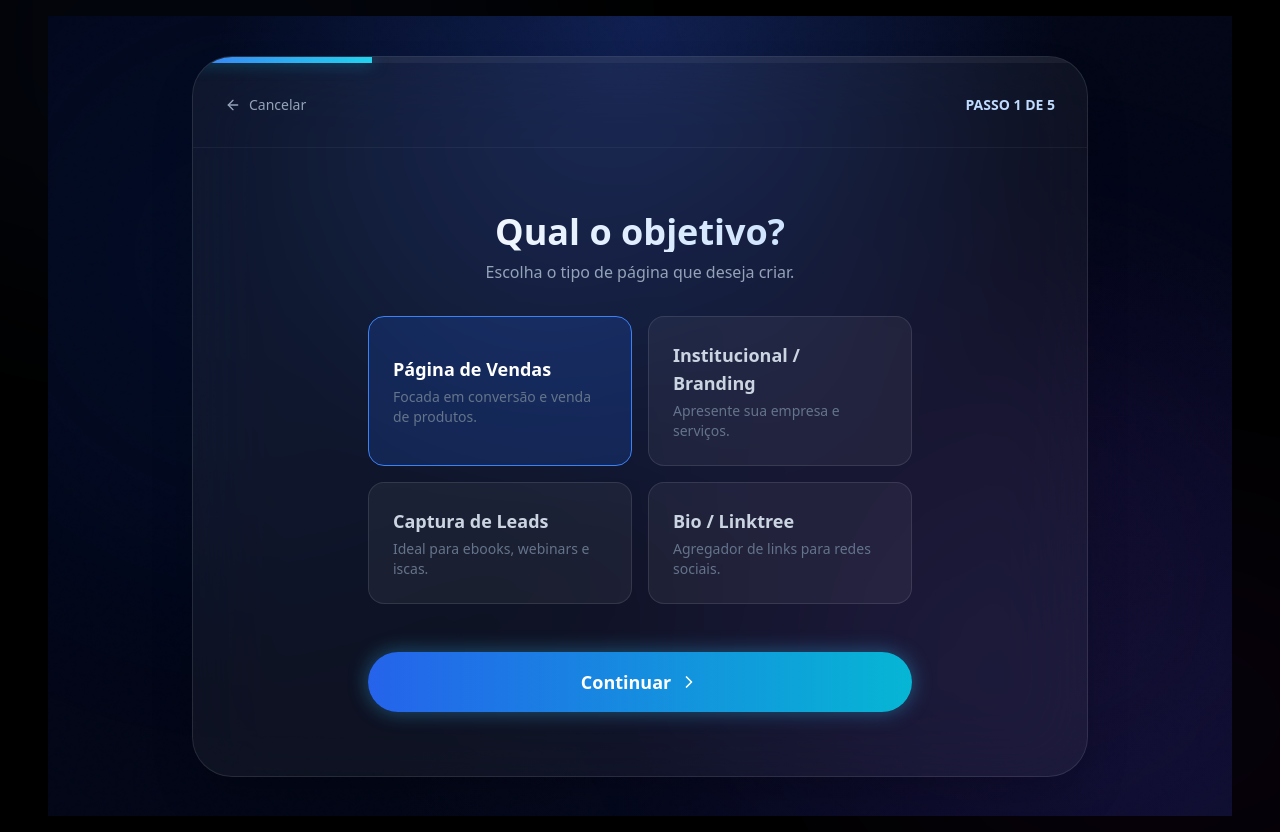
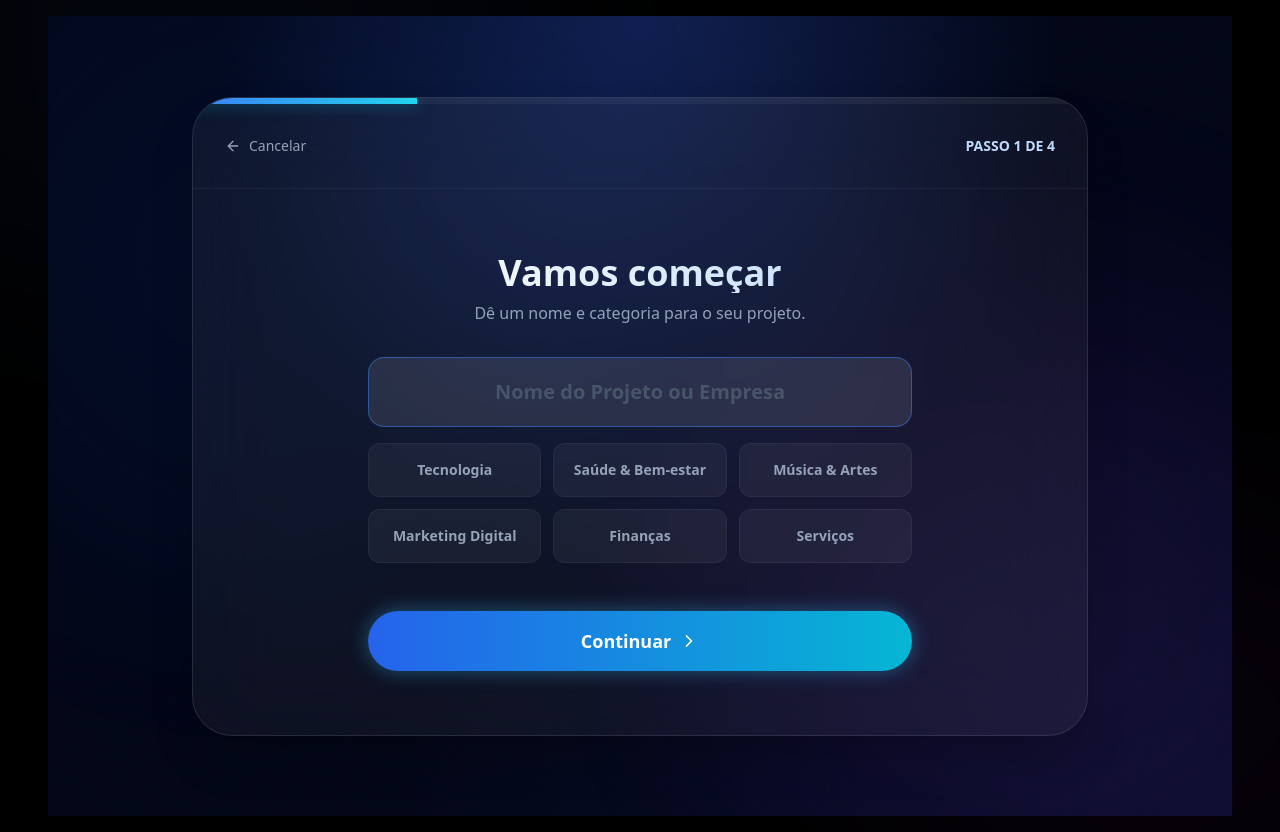
Before and after one commit to oliveiraclick/criadorLP, a Next.js app: page /dashboard/new in a window 1280 px wide. Built offline with nearby package versions, Linux system fonts and the light colour scheme; a web font is replaced by a local one.

Commit message:
fix: remove HelpCircle from FAQ and harden IconPicker

```diff
--- a/app/dashboard/new/page.tsx
+++ b/app/dashboard/new/page.tsx
@@ -14,7 +14,7 @@ export default function NewProjectPage() {
     const [formData, setFormData] = useState({
         businessName: '',
         industry: '',
-        pageType: 'sales', // sales, institutional, capture, bio
+        pageType: 'sales',
         style: '',
         logoUrl: '',
         briefing: '',
@@ -50,7 +50,6 @@ export default function NewProjectPage() {
             style: formData.style,
             logo: formData.logoUrl,
             industry: formData.industry,
-            type: formData.pageType,
         });
 
         // Pass new fields too if the preview supports them (it might read them from URL or we should save to LS for "current draft")
@@ -70,7 +69,7 @@ export default function NewProjectPage() {
                     <div className="h-1.5 w-full bg-white/5">
                         <div
                             className="h-full bg-gradient-to-r from-blue-500 to-cyan-400 transition-all duration-700 ease-out shadow-[0_0_15px_rgba(6,182,212,0.5)]"
-                            style={{ width: `${(step / 5) * 100}%` }}
+                            style={{ width: `${(step / 4) * 100}%` }}
                         ></div>
                     </div>
 
@@ -81,7 +80,7 @@ export default function NewProjectPage() {
                             Cancelar
                         </Link>
                         <div className="text-sm font-bold text-blue-200">
-                            PASSO {step} DE 5
+                            PASSO {step} DE 4
                         </div>
                     </div>
 
@@ -94,36 +93,7 @@ export default function NewProjectPage() {
                             {step === 1 && (
                                 <div className="space-y-8 animate-fade-in">
                                     <div className="text-center mb-8">
-                                        <h2 className="text-4xl font-bold bg-clip-text text-transparent bg-gradient-to-r from-white to-blue-200 mb-2">Qual o objetivo?</h2>
-                                        <p className="text-slate-400">Escolha o tipo de página que deseja criar.</p>
-                                    </div>
-
-                                    <div className="grid grid-cols-1 md:grid-cols-2 gap-4">
-                                        {[
-                                            { id: 'sales', label: 'Página de Vendas', desc: 'Focada em conversão e venda de produtos.' },
-                                            { id: 'institutional', label: 'Institucional / Branding', desc: 'Apresente sua empresa e serviços.' },
-                                            { id: 'capture', label: 'Captura de Leads', desc: 'Ideal para ebooks, webinars e iscas.' },
-                                            { id: 'bio', label: 'Bio / Linktree', desc: 'Agregador de links para redes sociais.' }
-                                        ].map((type) => (
-                                            <button
-                                                key={type.id}
-                                                type="button"
-                                                onClick={() => handleChange('pageType', type.id)}
-                                                className={`p-6 rounded-2xl border text-left transition-all ${formData.pageType === type.id ? 'bg-blue-600/20 border-blue-500 shadow-glow' : 'bg-white/5 border-white/10 hover:bg-white/10'}`}
-                                            >
-                                                <div className={`text-lg font-bold mb-1 ${formData.pageType === type.id ? 'text-white' : 'text-slate-300'}`}>{type.label}</div>
-                                                <div className="text-sm text-slate-500">{type.desc}</div>
-                                            </button>
-                                        ))}
-                                    </div>
-                                </div>
-                            )}
-
-                            {/* STEP 2: BASICS (Was 1) */}
-                            {step === 2 && (
-                                <div className="space-y-8 animate-fade-in">
-                                    <div className="text-center mb-8">
-                                        <h2 className="text-4xl font-bold bg-clip-text text-transparent bg-gradient-to-r from-white to-blue-200 mb-2">Detalhes do Projeto</h2>
+                                        <h2 className="text-4xl font-bold bg-clip-text text-transparent bg-gradient-to-r from-white to-blue-200 mb-2">Vamos começar</h2>
                                         <p className="text-slate-400">Dê um nome e categoria para o seu projeto.</p>
                                     </div>
 
@@ -162,8 +132,8 @@ export default function NewProjectPage() {
                                 </div>
                             )}
 
-                            {/* STEP 3: BRIEFING (Was 2) */}
-                            {step === 3 && (
+                            {/* STEP 2: BRIEFING */}
+                            {step === 2 && (
                                 <div className="space-y-6 animate-fade-in">
                                     <div className="text-center mb-6">
                                         <h2 className="text-3xl font-bold text-white mb-2">Detalhes Importantes</h2>
@@ -196,8 +166,8 @@ export default function NewProjectPage() {
                                 </div>
                             )}
 
-                            {/* STEP 4: VISUAL (Was 3) */}
-                            {step === 4 && (
+                            {/* STEP 3: VISUAL */}
+                            {step === 3 && (
                                 <div className="space-y-8 animate-fade-in">
                                     <div className="text-center mb-6">
                                         <h2 className="text-3xl font-bold text-white mb-2">Identidade Visual</h2>
@@ -231,8 +201,8 @@ export default function NewProjectPage() {
                                 </div>
                             )}
 
-                            {/* STEP 5: REVIEW (Was 4) */}
-                            {step === 5 && (
+                            {/* STEP 4: REVIEW */}
+                            {step === 4 && (
                                 <div className="space-y-8 animate-fade-in text-center">
                                     <div className="w-24 h-24 rounded-full bg-gradient-to-br from-blue-500 to-cyan-500 mx-auto flex items-center justify-center shadow-[0_0_50px_rgba(6,182,212,0.5)] mb-6 animate-pulse-slow">
                                         <Sparkles size={40} className="text-white" />
@@ -270,7 +240,7 @@ export default function NewProjectPage() {
 
                                 <button
                                     type="button"
-                                    onClick={step === 5 ? handleSubmit : () => setStep(s => s + 1)}
+                                    onClick={step === 4 ? handleSubmit : () => setStep(s => s + 1)}
                                     disabled={loading}
                                     className="flex-1 btn-primary-glow py-4 rounded-full text-lg shadow-lg flex items-center justify-center gap-2 group"
                                 >
@@ -278,7 +248,7 @@ export default function NewProjectPage() {
                                         <span className="animate-pulse">Criando Mágica...</span>
                                     ) : (
                                         <>
-                                            {step === 5 ? 'Gerar Landing Page' : 'Continuar'}
+                                            {step === 4 ? 'Gerar Landing Page' : 'Continuar'}
                                             <ChevronRight size={20} className="group-hover:translate-x-1 transition-transform" />
                                         </>
                                     )}
@@ -289,7 +259,7 @@ export default function NewProjectPage() {
                     </div>
 
                 </div>
-            </div >
-        </PremiumBackground >
+            </div>
+        </PremiumBackground>
     );
 }
--- a/app/preview/PageEditor.tsx
+++ b/app/preview/PageEditor.tsx
@@ -83,6 +83,7 @@ const SectionWrapper = ({
                         options={toolbarOptions}
                     />
                     <button
+                        type="button"
                         onClick={() => onToggleBgControl(sectionKey)}
                         className={`absolute top-20 right-4 z-40 bg-white text-slate-700 p-2 px-3 rounded-lg shadow-xl font-bold text-xs flex items-center gap-2 hover:bg-slate-50 transition-all ${activeBgControl === sectionKey ? 'opacity-100 ring-2 ring-blue-500' : 'opacity-0 group-hover:opacity-100'}`}
                     >
--- a/components/smart/FAQ.tsx
+++ b/components/smart/FAQ.tsx
@@ -1,5 +1,5 @@
 import { useState, useEffect } from 'react';
-import { ChevronDown, ChevronUp, HelpCircle } from 'lucide-react';
+import { ChevronDown, ChevronUp } from 'lucide-react';
 import InlineTextEdit from '@/components/ui/InlineTextEdit';
 import SectionBackground from './SectionBackground';
 
--- a/components/smart/Features.tsx
+++ b/components/smart/Features.tsx
@@ -93,14 +93,7 @@ export default function SmartFeatures({
 
     // Helper functions
     const renderIcon = (name: string, id: string) => {
-        let Icon = Settings;
-        try {
-            if (LucideIcons && (LucideIcons as any)[name]) {
-                Icon = (LucideIcons as any)[name];
-            }
-        } catch (e) {
-            console.warn(`Icon ${name} not found`);
-        }
+        const Icon = (LucideIcons as any)[name] || Settings;
         return (
             <EditWrapper isEditing={isEditing} onClick={() => onItemEdit?.(id, 'icon')} className={`w-12 h-12 rounded-lg ${t.iconBg} flex items-center justify-center mb-4 text-blue-600`}>
                 <Icon size={24} style={{ color: primaryColor }} />
--- a/components/ui/IconPicker.tsx
+++ b/components/ui/IconPicker.tsx
@@ -6,13 +6,13 @@ import * as Icons from 'lucide-react';
 // Common icons curation to avoid loading thousands
 const COMMON_ICONS = [
     'Activity', 'Award', 'BarChart', 'Check', 'Clock', 'Cloud', 'Code', 'Coffee', 'Cpu', 'Database',
-    'DollarSign', 'Download', 'Edit', 'Eye', 'File', 'Filter', 'Flag', 'Folder', 'Gift', 'Globe',
+    'DollarSign', 'Download', 'Pencil', 'Eye', 'File', 'Filter', 'Flag', 'Folder', 'Gift', 'Globe',
     'Grid', 'Heart', 'Home', 'Image', 'Inbox', 'Layers', 'Layout', 'LifeBuoy', 'Link', 'List',
     'Lock', 'Mail', 'Map', 'MessageCircle', 'Mic', 'Monitor', 'Moon', 'Music', 'Navigation', 'Package',
     'Paperclip', 'Phone', 'PieChart', 'Play', 'Plus', 'Power', 'Printer', 'Radio', 'RefreshCcw', 'Save',
     'Search', 'Send', 'Server', 'Settings', 'Share', 'Shield', 'ShoppingBag', 'ShoppingCart', 'Smartphone', 'Smile',
     'Speaker', 'Star', 'Sun', 'Tablet', 'Tag', 'Target', 'Terminal', 'Thermometer', 'ThumbsUp', 'Tool',
-    'Trash', 'TrendingUp', 'Truck', 'Tv', 'Umbrella', 'Unlock', 'Upload', 'User', 'Users', 'Video',
+    'Trash2', 'TrendingUp', 'Truck', 'Tv', 'Umbrella', 'Unlock', 'Upload', 'User', 'Users', 'Video',
     'Voicemail', 'Volume2', 'Watch', 'Wifi', 'Zap', 'ZoomIn'
 ];
 
@@ -56,6 +56,7 @@ export default function IconPicker({ currentIcon, onSelect, onClose }: IconPicke
                 <div className="flex-1 overflow-y-auto p-4 grid grid-cols-5 gap-3">
                     {filteredIcons.map(name => {
                         const Icon = (Icons as any)[name];
+                        if (!Icon) return null;
                         return (
                             <button
                                 key={name}
```
